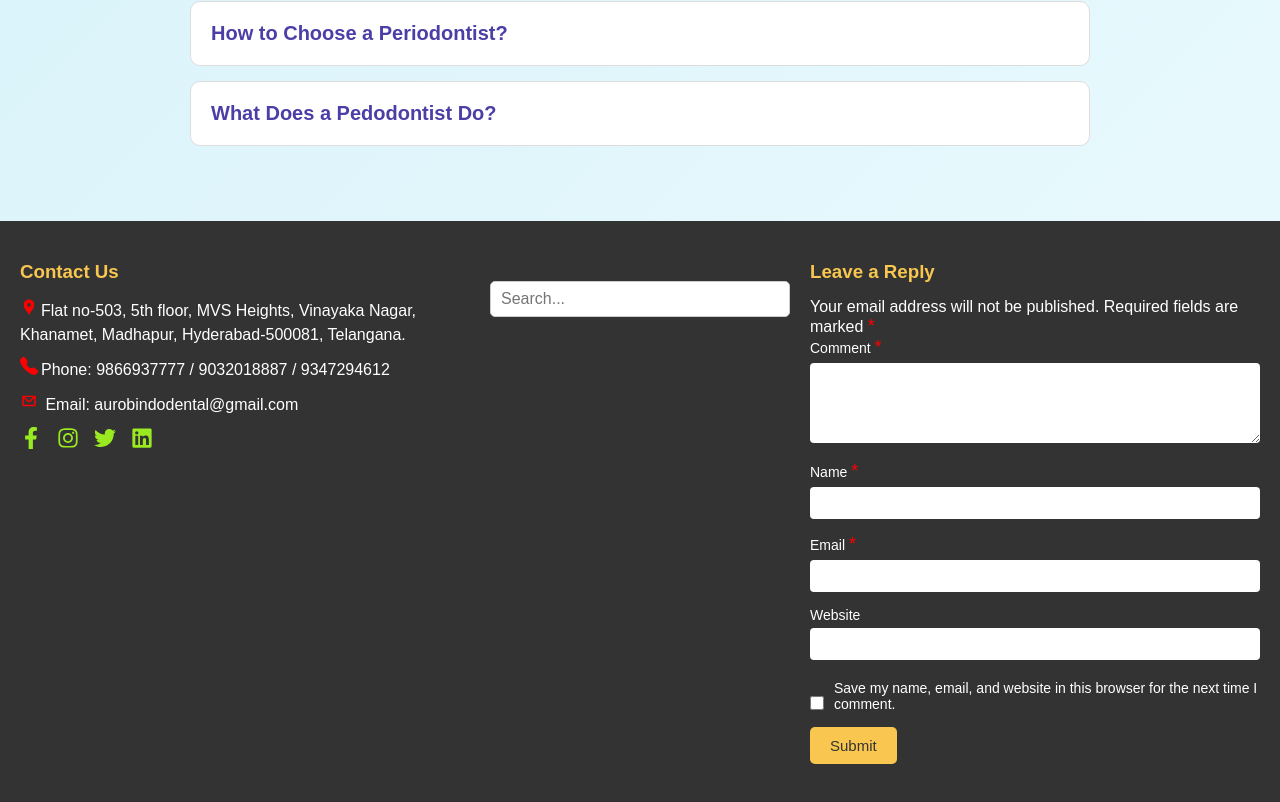
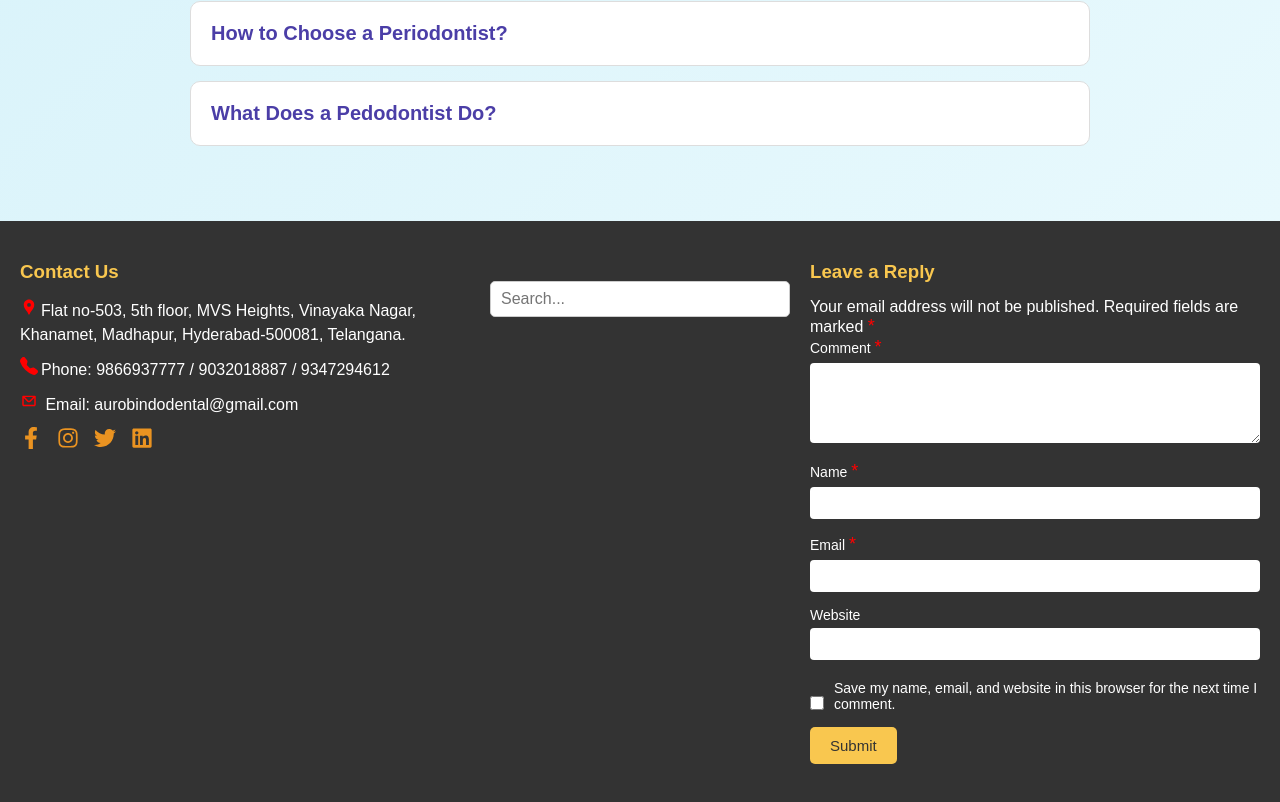
Before and after one commit to verrababu12/aurobindo-dental_hospital, a React (Vite) app: page / in a window 1280 px wide. Shown: the part 6597-7399 px from the top of the page. Built offline with nearby package versions, Linux system fonts and the light colour scheme; the HTML template or start-up script is replaced by a standard one; a web font is replaced by a local one.

Commit message:
searchstyleadded

```diff
--- a/src/components/Footer/index.css
+++ b/src/components/Footer/index.css
@@ -93,7 +93,7 @@
 }
 
 .footer-intro-social-icons a {
-  color: #9aea21;
+  color: #ea9321;
   font-size: 22px;
   transition: all 0.3s ease;
 }
--- a/src/components/Home/index.css
+++ b/src/components/Home/index.css
@@ -79,9 +79,10 @@
 .snippet-box {
   margin: 15px 0;
   padding: 12px 18px;
-  background-color: #f8f4ff;
+  background-color: #43a9e9;
   border-left: 4px solid #6a5acd;
   border-radius: 8px;
+  height: 50px;
   font-size: 15px;
   color: #333;
 }
--- a/src/components/Home/index.jsx
+++ b/src/components/Home/index.jsx
@@ -6,7 +6,6 @@ const HomeSection = () => {
   const snippet = location.state?.snippet;
   return (
     <>
-      {snippet && <p className="snippet-box">{snippet}</p>}
       <section className="home-section">
         <div className="home-image">
           <img
@@ -14,6 +13,8 @@ const HomeSection = () => {
             alt="Aurobindo Dental Team"
           />
         </div>
+
+        {snippet && <p className="snippet-box">{snippet}</p>}
 
         <div className="home-content">
           <h2>Aurobindo Dental Hospital</h2>
```
